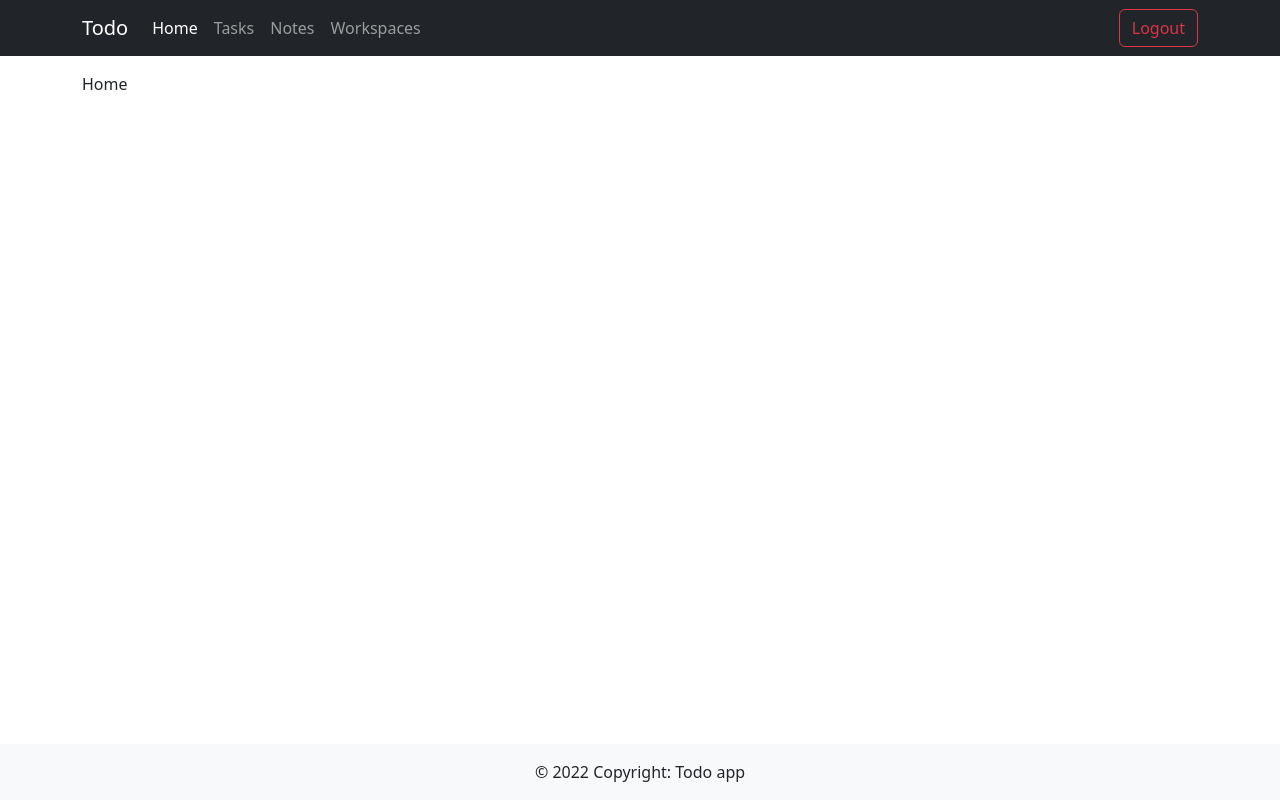
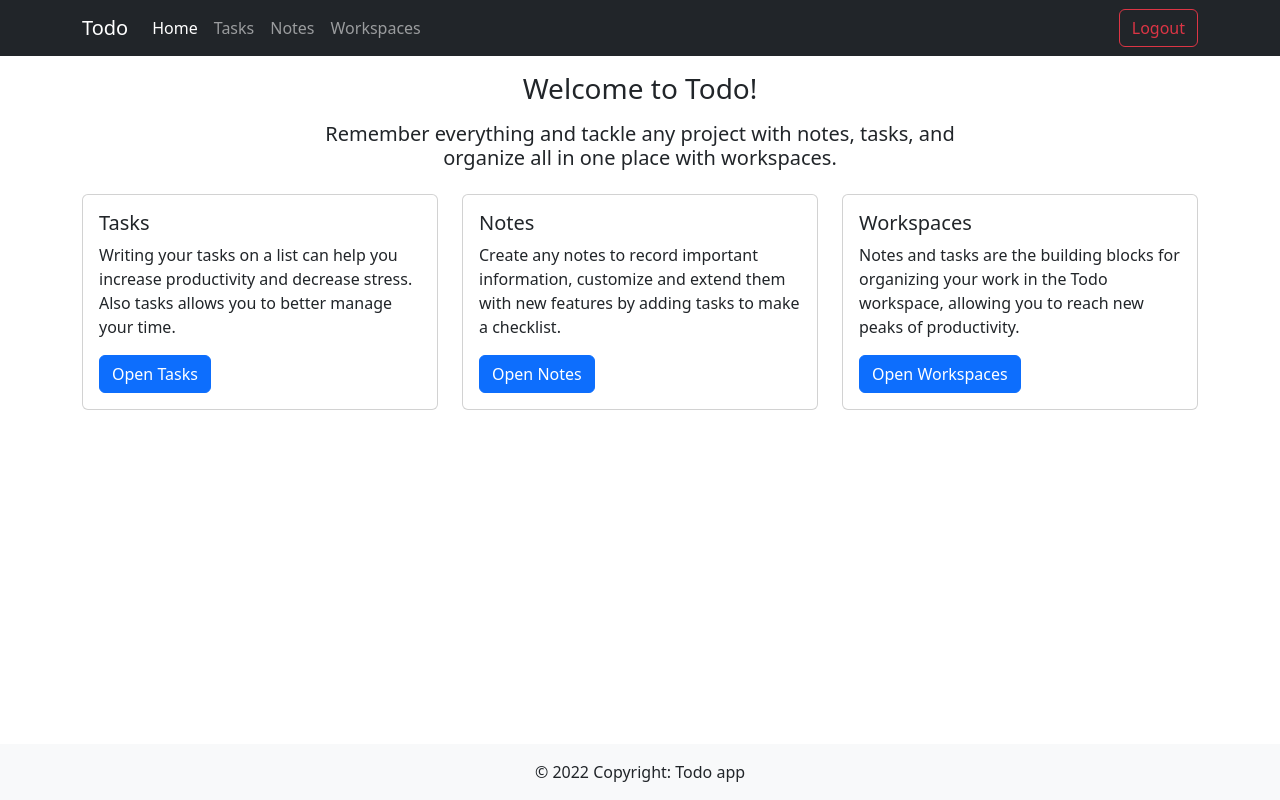
Before and after one commit to ArtemBurakov/react-todo, a React (Create React App) app: page / in a window 1280 px wide. Built offline with nearby package versions, Linux system fonts and the light colour scheme; sample sign-in values are in the browser's storage.

Commit message:
Updated home page.

```diff
--- a/src/components/Home/Home.js
+++ b/src/components/Home/Home.js
@@ -1,5 +1,68 @@
 import React from 'react'
+import { Link } from 'react-router-dom'
+
+import { Row, Col, Card, Button } from 'react-bootstrap'
 
 export default function Home() {
-  return <div>Home</div>
+  return (
+    <>
+      <h3 className="text-center mb-3">Welcome to Todo!</h3>
+      <Row className="justify-content-center">
+        <Col lg={7}>
+          <h5 className="text-center mb-4">
+            Remember everything and tackle any project with notes, tasks, and
+            organize all in one place with workspaces.
+          </h5>
+        </Col>
+      </Row>
+
+      <Row xs={1} md={3} className="g-4">
+        <Col>
+          <Card>
+            <Card.Body>
+              <Card.Title>Tasks</Card.Title>
+              <Card.Text>
+                Writing your tasks on a list can help you increase productivity
+                and decrease stress. Also tasks allows you to better manage your
+                time.
+              </Card.Text>
+              <Button variant="primary" as={Link} to="/tasks">
+                Open Tasks
+              </Button>
+            </Card.Body>
+          </Card>
+        </Col>
+        <Col>
+          <Card>
+            <Card.Body>
+              <Card.Title>Notes</Card.Title>
+              <Card.Text>
+                Create any notes to record important information, customize and
+                extend them with new features by adding tasks to make a
+                checklist.
+              </Card.Text>
+              <Button variant="primary" as={Link} to="/notes">
+                Open Notes
+              </Button>
+            </Card.Body>
+          </Card>
+        </Col>
+        <Col>
+          <Card>
+            <Card.Body>
+              <Card.Title>Workspaces</Card.Title>
+              <Card.Text>
+                Notes and tasks are the building blocks for organizing your work
+                in the Todo workspace, allowing you to reach new peaks of
+                productivity.
+              </Card.Text>
+              <Button variant="primary" as={Link} to="/workspaces">
+                Open Workspaces
+              </Button>
+            </Card.Body>
+          </Card>
+        </Col>
+      </Row>
+    </>
+  )
 }
```
